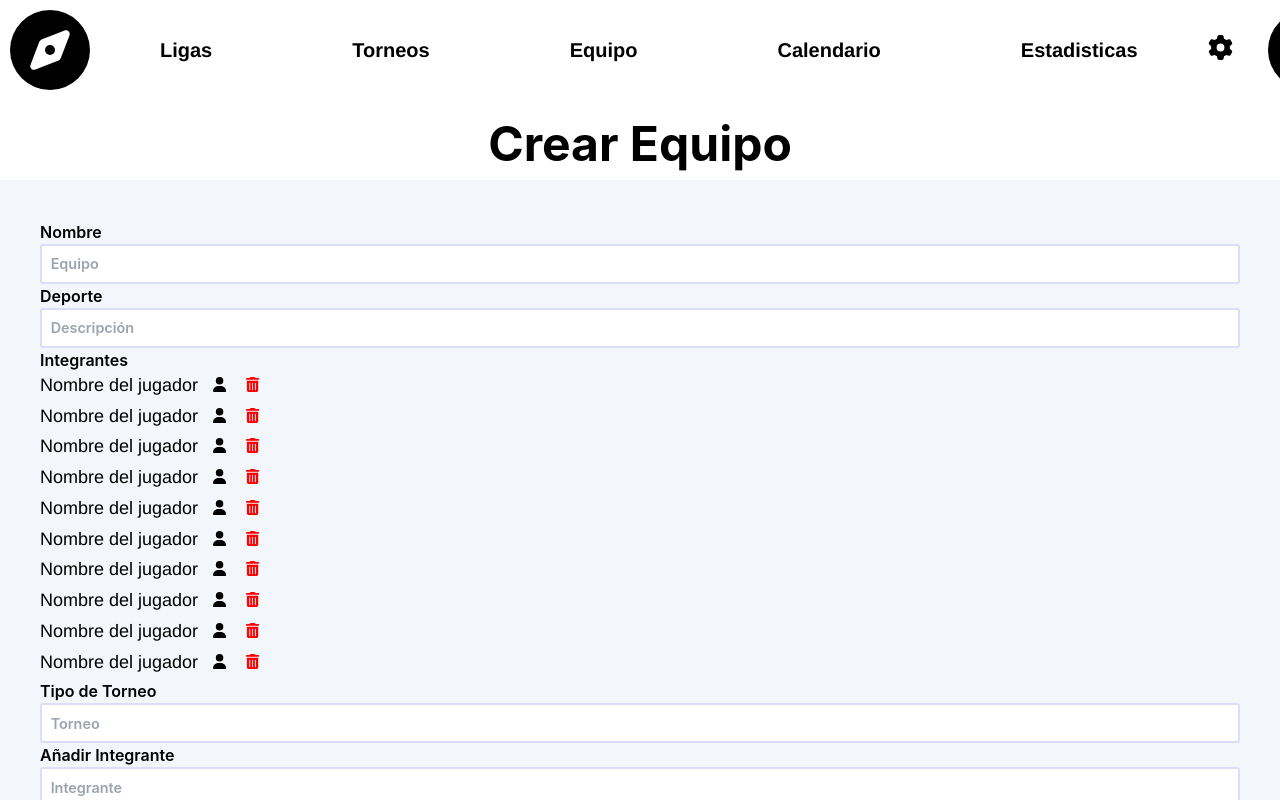
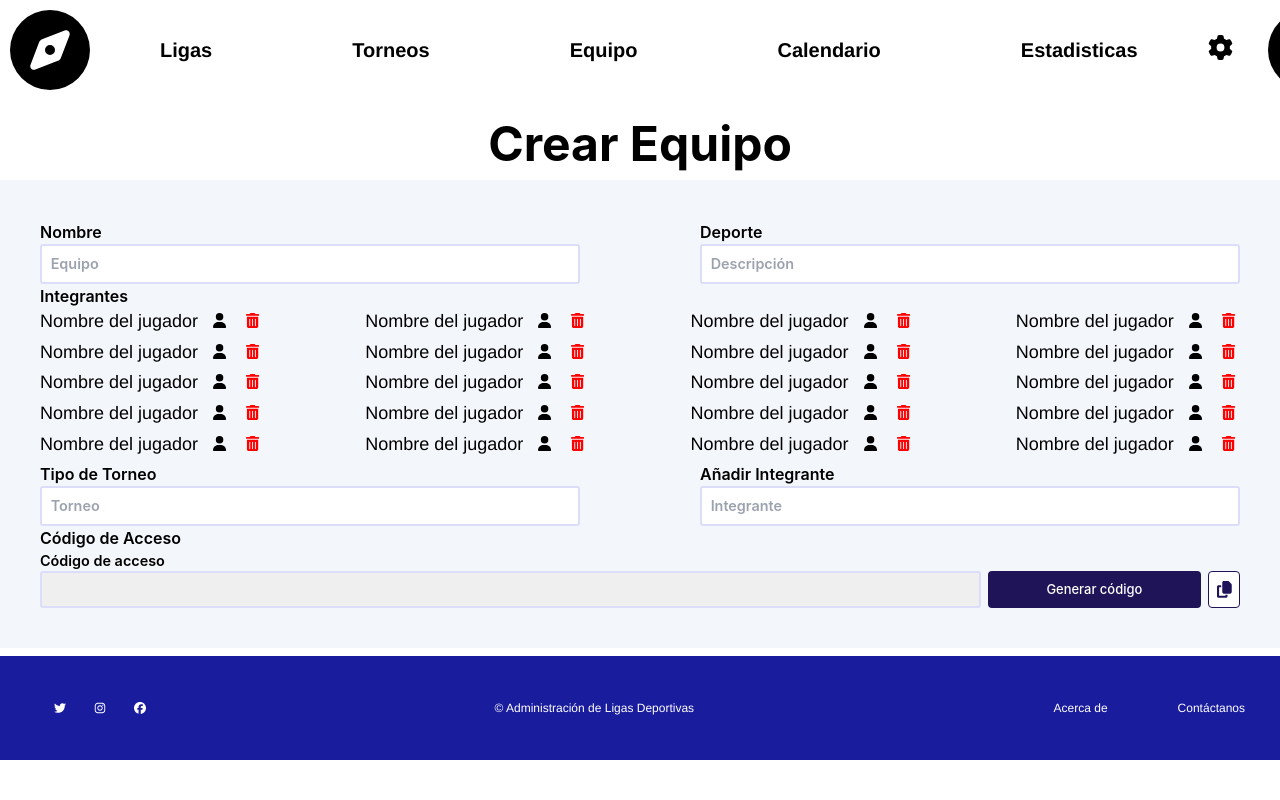
Before and after one commit to administracion-ligas-deportivas/sitio-web, a Next.js app: page /create-team in a window 1280 px wide. Shown: the top 800 px of the page. Built offline with nearby package versions, Linux system fonts and the light colour scheme.

Commit message:
Pantalla "CrearEquipo" finalizada (versión web)

```diff
--- a/pages/create-team.js
+++ b/pages/create-team.js
@@ -34,7 +34,8 @@
         <div>
           <h1 className={styles.titlePage}>Crear Equipo</h1>
           <div className={styles.rectangle}>
-            <div>
+            <div className={styles.flexContainer}>
+              <div className={styles.input}>
                 <Label
                   className={styles.subtitlePage}
                   htmlFor="new-input"
@@ -46,7 +47,7 @@
                   />
                 </Label>
               </div>
-            <div>
+              <div className={styles.input}>
                 <Label
                   className={styles.subtitlePage}
                   htmlFor="new-input"
@@ -58,8 +59,17 @@
                   />
                 </Label>
               </div>
+            </div>
             <div>
               <Label className={styles.subtitlePage}> Integrantes </Label>
+            </div>
+            <div className={styles.flexContainer}>
+              <div>
+                <Jugador />
+                <Jugador />
+                <Jugador />
+                <Jugador />
+                <Jugador />
               </div>
               <div>
                 <Jugador />
@@ -76,6 +86,15 @@
                 <Jugador />
               </div>
               <div>
+                <Jugador />
+                <Jugador />
+                <Jugador />
+                <Jugador />
+                <Jugador />
+              </div>
+            </div>
+            <div className={styles.flexContainer}>
+              <div className={styles.input}>
                 <Label
                   className={styles.subtitlePage}
                   htmlFor="new-input"
@@ -87,7 +106,7 @@
                   />
                 </Label>
               </div>
-            <div>
+              <div className={styles.input}>
                 <Label
                   className={styles.subtitlePage}
                   htmlFor="new-input"
@@ -98,6 +117,7 @@
                     placeholder="Integrante"
                   />
                 </Label>
+              </div>
             </div>
             <div>
               <Label
--- a/styles/CreateTeam.module.css
+++ b/styles/CreateTeam.module.css
@@ -15,3 +15,12 @@
   padding: 40px;
   background-color: rgb(243, 246, 250);
 }
+
+.flexContainer {
+  display: flex;
+  justify-content: space-between;
+}
+
+.input {
+  width: 45%;
+}
```
Lines whose indentation alone changed are shown as unchanged.
